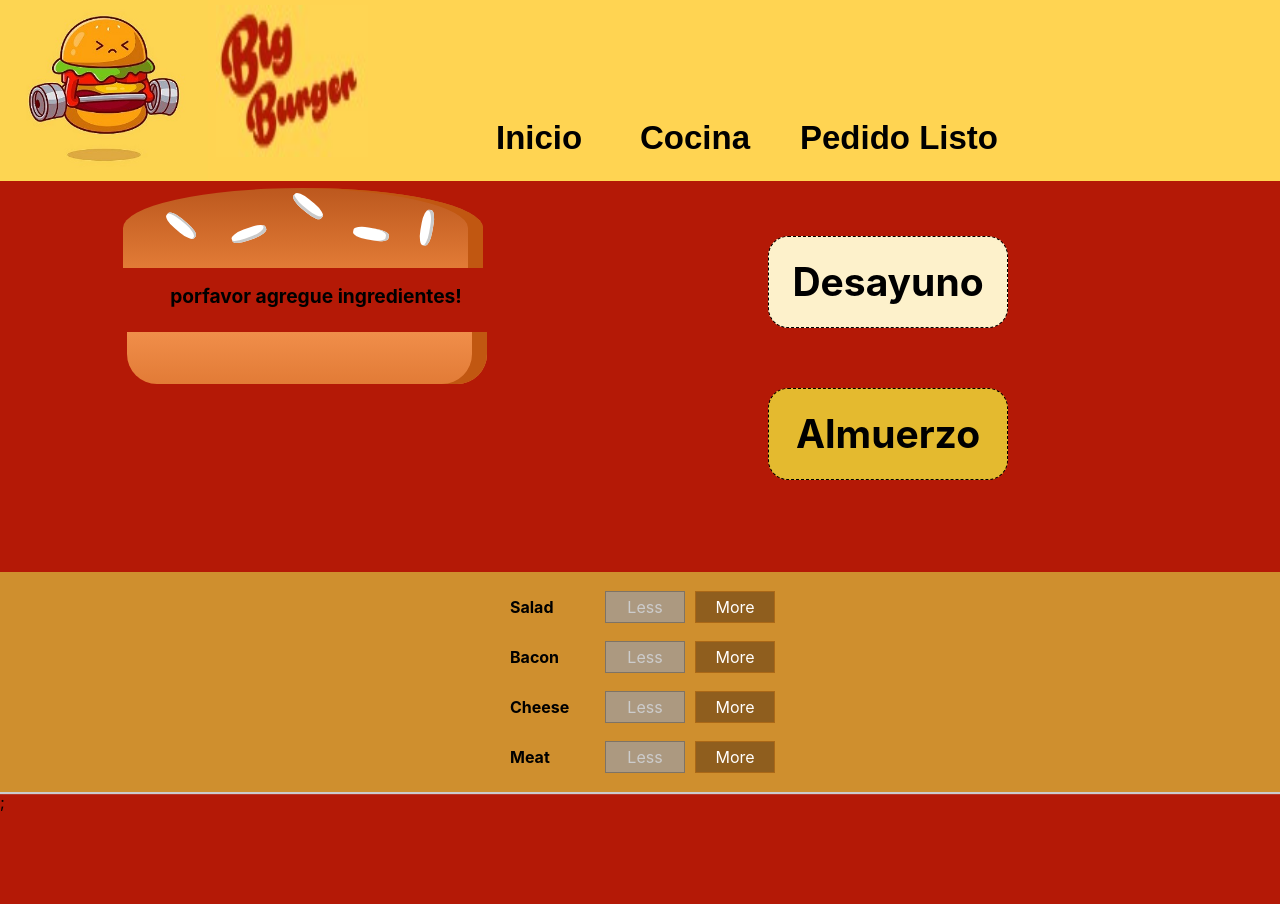
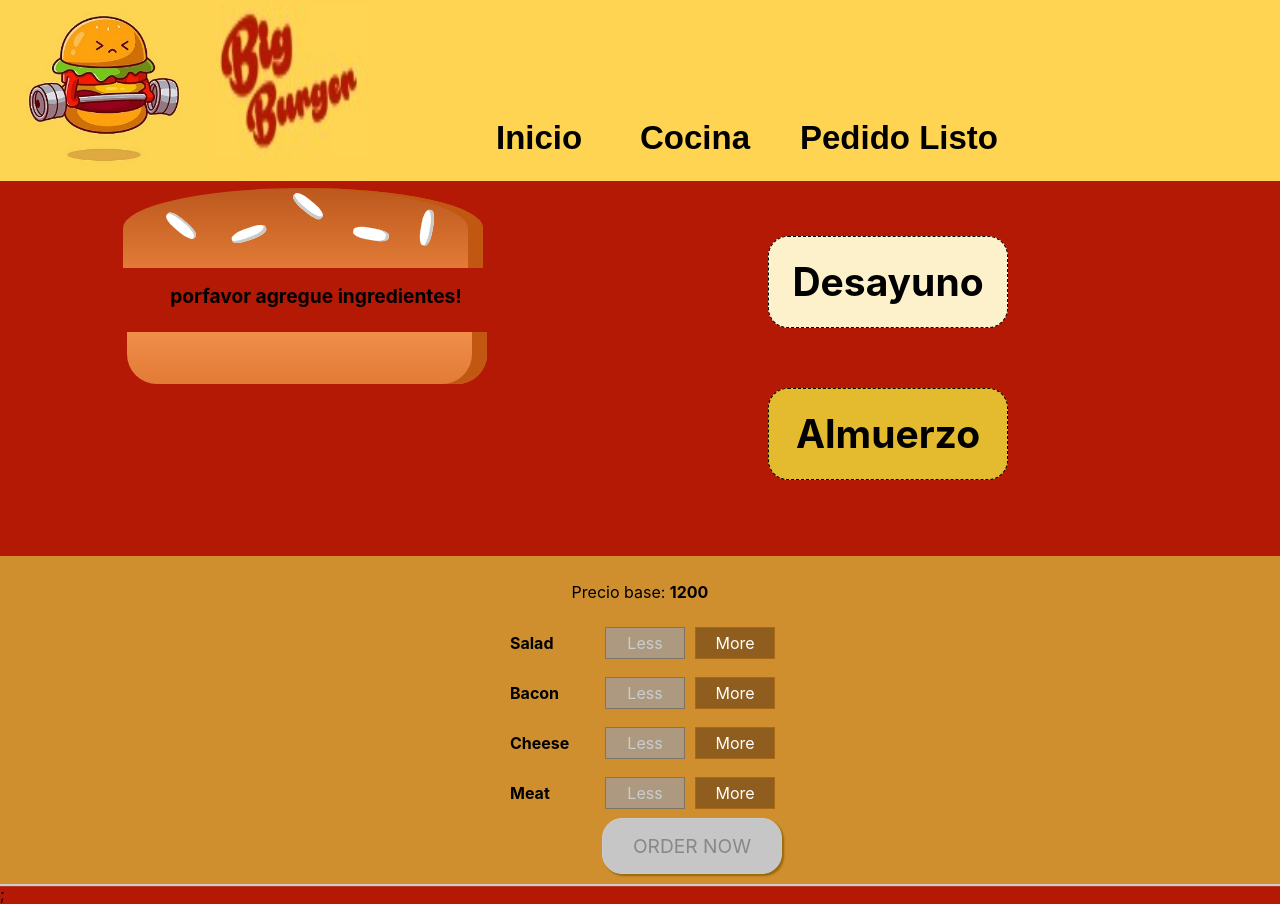
Before and after one commit to Magdasanhueza/burger-queen, a React app: page /shop in a window 1280 px wide. Before the commit the page ends 812 px from the top, so only its background shows below. Built offline with nearby package versions, Linux system fonts and the light colour scheme.

Commit message:
Button order now

```diff
--- a/src/components/Burger/BuildControls/BuildControls.js
+++ b/src/components/Burger/BuildControls/BuildControls.js
@@ -14,6 +14,7 @@
 
 const buildControls = (props) => (
     <div className={classes.BuildControls}>
+        <p>Precio base: <strong>{props.price.toFixed(0)}</strong> </p>
         <div className={classes.BuilControl}>
             <div className={classes.Label}>{props.label}</div>
 
@@ -28,6 +29,9 @@
                 removed={() => props.ingredientRemoved(ctrl.type)}
                 disabled={props.disabled[ctrl.type]} />
         ))}
+        <button
+            className={classes.OrderButton}
+            disabled={!props.purchasable}>ORDER NOW</button>
     </div>
 
 );
--- a/src/components/Burger/BuildControls/BuildControls.module.css
+++ b/src/components/Burger/BuildControls/BuildControls.module.css
@@ -7,4 +7,49 @@
     box-shadow: 0px 2px 1px #ccc;
     margin: auto;
     padding: 10px 0;
+    margin-top: -2vh;
 }
+
+.OrderButton {
+    background-color: #fdf1cb;
+    outline: none;
+    cursor: pointer;
+    border: 1px solid #966909;
+    color: #966909;
+    font-family: inherit;
+    font-size: 1.2em;
+    padding: 15px 30px;
+    box-shadow: 2px 2px 2px #966909;
+    border-radius: 20px;
+    margin-left: 13vh;
+
+}
+
+.OrderButton:hover, .OrderButton:active {
+    background-color: #A0DB41;
+    border: 1px solid #966909;
+    color: #966909;
+}
+
+.OrderButton:disabled {
+    background-color: #C7C6C6;
+    cursor: not-allowed;
+    border: 1px solid #ccc;
+    color: #888888;
+}
+
+.OrderButton:not(:disabled) {
+    animation: enable 0.3s linear;
+}
+
+@keyframes enable {
+    0% {
+        transform: scale(1);
+    }
+    60% {
+        transform: scale(1.1);
+    }
+    100% {
+        transform: scale(1);
+    }
+}
--- a/src/containers/BigBurger/BigBurger.js
+++ b/src/containers/BigBurger/BigBurger.js
@@ -1,8 +1,7 @@
 import React, { Component } from "react";
 import Auxi from "../../hoc/Auxi";
-import Burger from '../../components/Burger/Burger';
-import BuildControls from '../../components/Burger/BuildControls/BuildControls';
-
+import Burger from "../../components/Burger/Burger";
+import BuildControls from "../../components/Burger/BuildControls/BuildControls";
 
 const INGREDIENT_PRICES = {
   salad: 100,
@@ -22,45 +21,57 @@
       cheese: 0,
       meat: 0,
     },
-        totalPrice: 4
+    totalPrice: 1200,
+    purchasable: false,
+  };
 
+  updatePurchaseState(ingredients) {
+    const sum = Object.keys(ingredients)
+      .map(igkey => {
+        return ingredients[igkey];
+      })
+      .reduce((sum, el) => {
+        return sum + el;
+      }, 0);
+    this.setState({purchasable: sum > 0});
   }
 
   addIngredientHandler = (Type) => {
-        const oldCount = this.state.ingredients[Type]
+    const oldCount = this.state.ingredients[Type];
     const updatedCount = oldCount + 1;
     const updatedIngredients = {
-            ...this.state.ingredients
+      ...this.state.ingredients,
     };
-        updatedIngredients[Type] = updatedCount
+    updatedIngredients[Type] = updatedCount;
     const priceAddition = INGREDIENT_PRICES[Type];
     const oldPrice = this.state.totalPrice;
     const newPrice = oldPrice + priceAddition;
-        this.setState({totalPrice: newPrice, ingredients: updatedIngredients});
-    }
+    this.setState({ totalPrice: newPrice, ingredients: updatedIngredients });
+    this.updatePurchaseState(updatedIngredients);
+  };
 
-    removedIngredientHandler = (Type) =>{
+  removedIngredientHandler = (Type) => {
     const oldCount = this.state.ingredients[Type];
     if (oldCount <= 0) {
       return;
     }
     const updatedCount = oldCount - 1;
     const updatedIngredients = {
-            ...this.state.ingredients
+      ...this.state.ingredients,
     };
-        updatedIngredients[Type] = updatedCount
+    updatedIngredients[Type] = updatedCount;
     const priceDeduction = INGREDIENT_PRICES[Type];
     const oldPrice = this.state.totalPrice;
     const newPrice = oldPrice - priceDeduction;
-        this.setState({totalPrice: newPrice, ingredients: updatedIngredients});
-
-    }
-    render () {
+    this.setState({ totalPrice: newPrice, ingredients: updatedIngredients });
+    this.updatePurchaseState(updatedIngredients);
+  };
+  render() {
     const disabledInfo = {
-            ...this.state.ingredients //spread operator
+      ...this.state.ingredients, //spread operator
     };
     for (let key in disabledInfo) {
-             disabledInfo[key] = disabledInfo[key] <= 0
+      disabledInfo[key] = disabledInfo[key] <= 0;
     }
     //{salad: true, meat:false, ...}
     return (
@@ -68,14 +79,13 @@
         <Burger ingredients={this.state.ingredients} />
         <BuildControls
           ingredientAdded={this.addIngredientHandler}
-                ingredientRemoved= {this.removedIngredientHandler}
-                disabled={disabledInfo} />
-
+          ingredientRemoved={this.removedIngredientHandler}
+          disabled={disabledInfo}
+          purchasable={this.state.purchasable}
+          price={this.state.totalPrice}
+        />
       </Auxi>
     );
-
-
   }
-
 }
 export default BigBurger;
```
Lines whose indentation alone changed are shown as unchanged.
